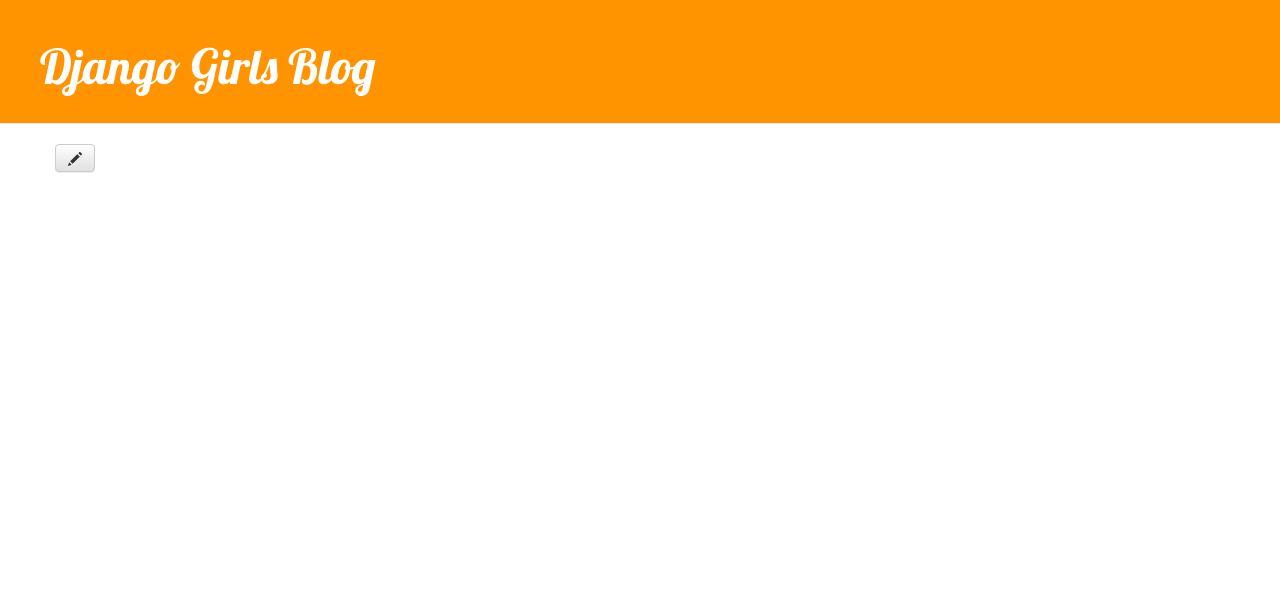
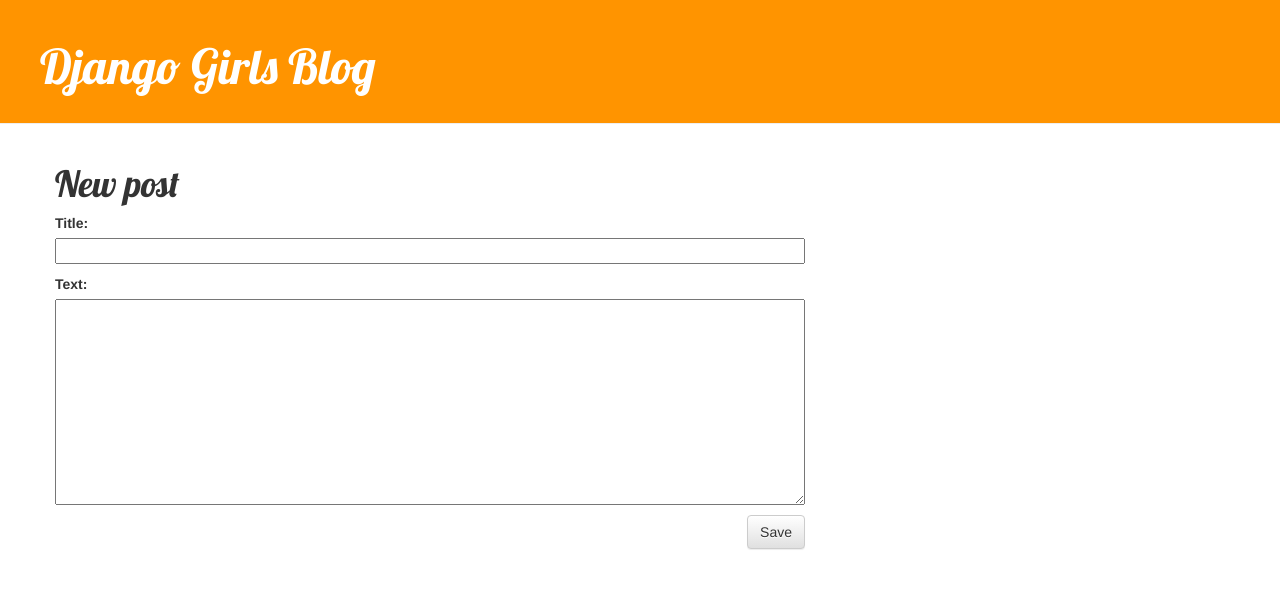
Before and after one commit to Dayo89/my-first-blog, a Django app: page /post/new/ in a window 1280 px wide. Shown: the top 589 px of the page. Run offline with Django 3.2, Linux system fonts and the light colour scheme; some libraries are stand-ins or nearby versions.

Commit message:
formular na editaci, novy post

```diff
--- a/blog/admin.py
+++ b/blog/admin.py
@@ -2,4 +2,3 @@ from django.contrib import admin
 from .models import Post
 
 admin.site.register(Post)
-# Register your models here.
--- a/blog/templates/blog/post_detail.html
+++ b/blog/templates/blog/post_detail.html
@@ -1,5 +1,4 @@
 {% extends 'blog/base.html' %}
-
 {% block content %}
      <div class="post">
          {% if post.published_date %}
@@ -7,6 +6,7 @@
                  {{ post.published_date }}
              </div>
          {% endif %}
+         <a class="btn btn-default" href="{% url 'post_edit' pk=post.pk %}"><span class="glyphicon glyphicon-pencil"></span></a>
          <h1>{{ post.title }}</h1>
          <p>{{ post.text|linebreaksbr }}</p>
      </div>
--- a/blog/templates/blog/post_edit.html
+++ b/blog/templates/blog/post_edit.html
@@ -1,13 +1,9 @@
 {% extends 'blog/base.html' %}
+
 {% block content %}
-     <div class="post">
-         {% if post.published_date %}
-             <div class="date">
-                 {{ post.published_date }}
-             </div>
-         {% endif %}
-         <a class="btn btn-default" href="{% url 'post_edit' pk=post.pk %}"><span class="glyphicon glyphicon-pencil"></span></a>
-         <h1>{{ post.title }}</h1>
-         <p>{{ post.text|linebreaksbr }}</p>
-     </div>
+     <h1>New post</h1>
+     <form method="POST" class="post-form">{% csrf_token %}
+         {{ form.as_p }}
+         <button type="submit" class="save btn btn-default">Save</button>
+     </form>
 {% endblock %}
--- a/blog/tests.py
+++ b/blog/tests.py
@@ -1,3 +1 @@
 from django.test import TestCase
-
-# Create your tests here.
--- a/blog/views.py
+++ b/blog/views.py
@@ -1,12 +1,11 @@
-from django.shortcuts import render
+from django.shortcuts import render, get_object_or_404, redirect
 from django.utils import timezone
-from blog.models import Post
-from django.shortcuts import render, get_object_or_404
+from .models import Post
 from .forms import PostForm
 
 
 def post_list(request):
-    posts = Post.objects.filter(published_date_lte=timezone.now().order_by('published_date'))
+    posts = Post.objects.all()
     return render(request, 'blog/post_list.html', {'posts': posts})
 
 
@@ -36,7 +35,7 @@ def post_edit(request, pk):
              post.author = request.user
              post.published_date = timezone.now()
              post.save()
-             return redirect('blog.views.post_d etail', pk=post.pk)
+             return redirect('blog.views.post_detail', pk=post.pk)
      else:
          form = PostForm(instance=post)
      return render(request, 'blog/post_edit.html', {'form': form})
```
Lines whose indentation alone changed are shown as unchanged.
